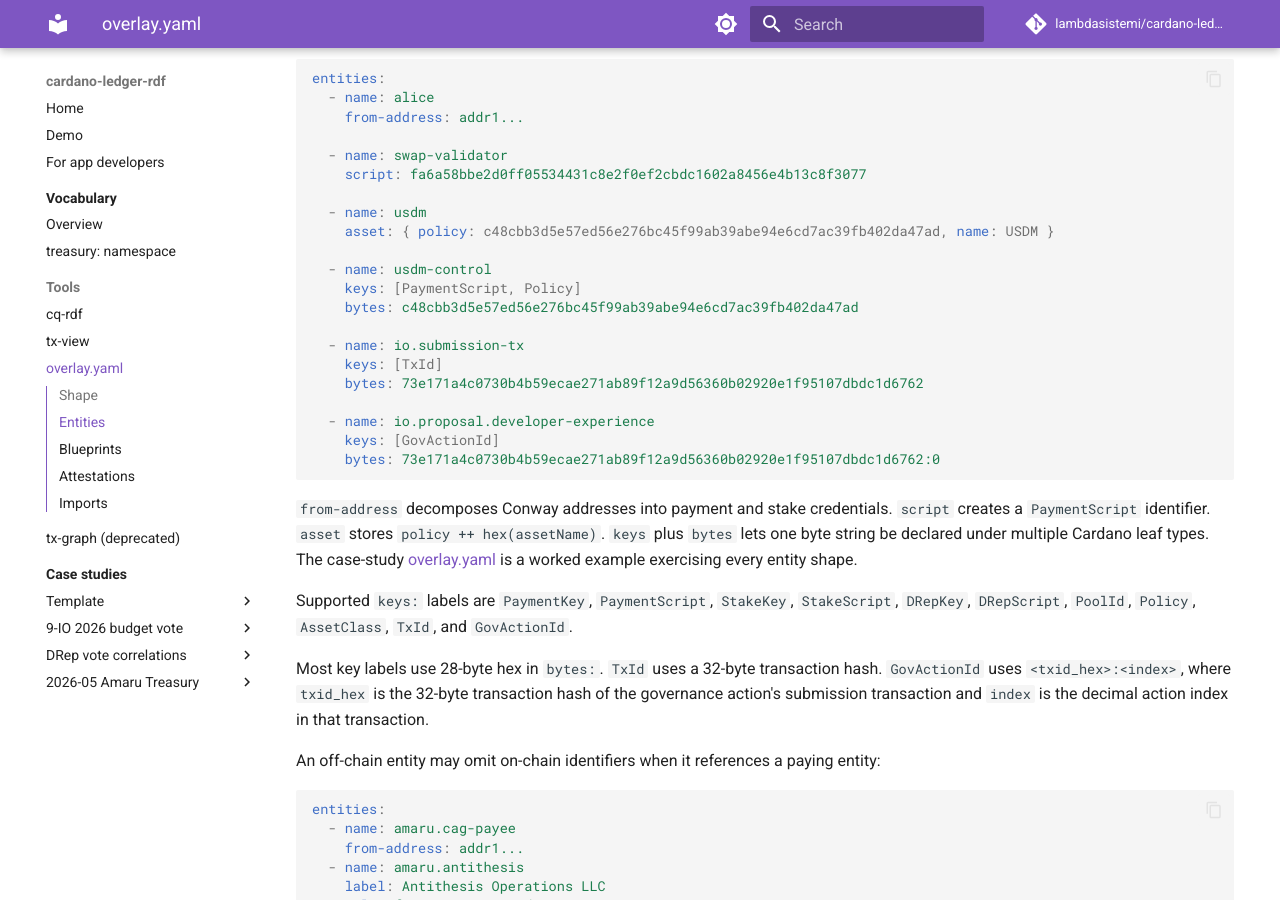
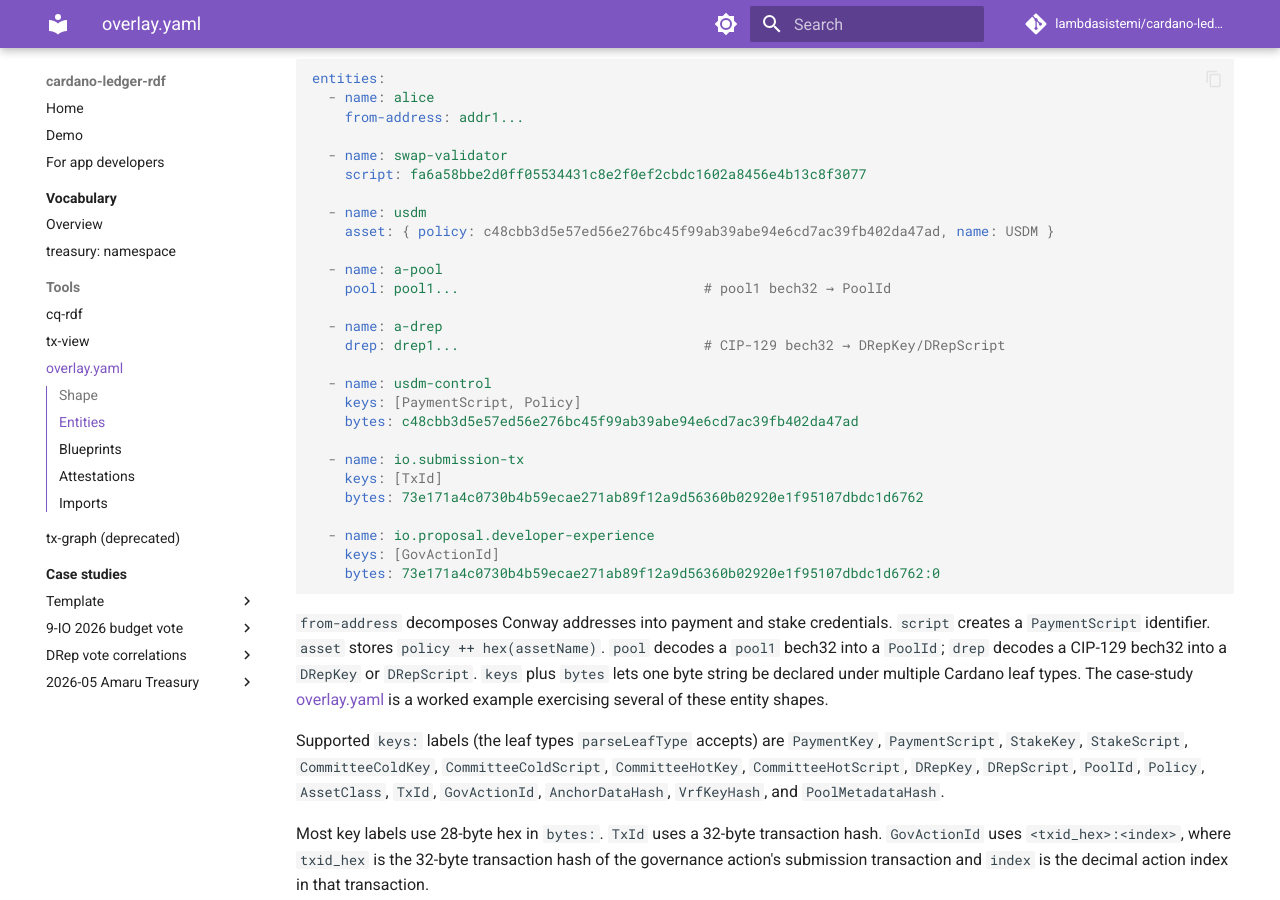
Before and after one commit to lambdasistemi/cardano-ledger-rdf, an MkDocs documentation site: the page built from docs/overlay-yaml.md, in a window 1280 px wide and 900 px high, scrolled down 1550 px. Built offline with MkDocs 1.6.1 and Material for MkDocs 9.7.7, drawn with Linux system fonts in a browser that asks for light colours; comment, search, counter and statistics services are not loaded.

Commit message:
docs: align README with the standard frame and add an architecture diagram
- Reorder the README into the org-standard section order (What is this,
  Architecture, Install, Quickstart, Usage, Documentation, Development,
  License) and add a mermaid architecture diagram of the cq-rdf/tx-view
  pipeline.
- Fix install/download facts: release assets are versioned
  (cq-rdf-<ver>-x86_64-linux.AppImage), so the unversioned
  latest/download URLs in the demo would 404; add the real Homebrew tap
  install line.
- Drop the unimplemented 'cq-rdf metadata' asset slot from README,
  index, and for-app-developers; metadata is decoded by 'cq-rdf body'
  with no separate subcommand.
- Add the required --token $BLOCKFROST_PROJECT_ID to every blockfrost
  pipe; blockfrost fetch fails without it.
- Fix the demo 'reproduce' pipe: it piped blueprint | shacl > package.ttl,
  capturing the (empty-on-conformance) SHACL report instead of the typed
  lattice the following arq queries read.
- overlay.yaml: document the pool:/drep: identifier shapes and complete
  the keys: leaf-type label list (parseLeafType accepts 18, not 11).
- vocab: the validation gate (#40) is wired into CI, nix flake check, and
  just; replace the stale 'being ported' note with the actual gates.

```diff
--- a/docs/overlay-yaml.md
+++ b/docs/overlay-yaml.md
@@ -76,6 +76,12 @@ entities:
   - name: usdm
     asset: { policy: c48cbb3d5e57ed56e276bc45f99ab39abe94e6cd7ac39fb402da47ad, name: USDM }
 
+  - name: a-pool
+    pool: pool1...                              # pool1 bech32 → PoolId
+
+  - name: a-drep
+    drep: drep1...                              # CIP-129 bech32 → DRepKey/DRepScript
+
   - name: usdm-control
     keys: [PaymentScript, Policy]
     bytes: c48cbb3d5e57ed56e276bc45f99ab39abe94e6cd7ac39fb402da47ad
@@ -91,14 +97,19 @@ entities:
 
 `from-address` decomposes Conway addresses into payment and stake
 credentials. `script` creates a `PaymentScript` identifier. `asset`
-stores `policy ++ hex(assetName)`. `keys` plus `bytes` lets one byte
-string be declared under multiple Cardano leaf types. The case-study
+stores `policy ++ hex(assetName)`. `pool` decodes a `pool1` bech32 into
+a `PoolId`; `drep` decodes a CIP-129 bech32 into a `DRepKey` or
+`DRepScript`. `keys` plus `bytes` lets one byte string be declared under
+multiple Cardano leaf types. The case-study
 [overlay.yaml](case-studies/2026-05-amaru-treasury/overlay.yaml) is a
-worked example exercising every entity shape.
+worked example exercising several of these entity shapes.
 
-Supported `keys:` labels are `PaymentKey`, `PaymentScript`, `StakeKey`,
-`StakeScript`, `DRepKey`, `DRepScript`, `PoolId`, `Policy`,
-`AssetClass`, `TxId`, and `GovActionId`.
+Supported `keys:` labels (the leaf types `parseLeafType` accepts) are
+`PaymentKey`, `PaymentScript`, `StakeKey`, `StakeScript`,
+`CommitteeColdKey`, `CommitteeColdScript`, `CommitteeHotKey`,
+`CommitteeHotScript`, `DRepKey`, `DRepScript`, `PoolId`, `Policy`,
+`AssetClass`, `TxId`, `GovActionId`, `AnchorDataHash`, `VrfKeyHash`,
+and `PoolMetadataHash`.
 
 Most key labels use 28-byte hex in `bytes:`. `TxId` uses a 32-byte
 transaction hash. `GovActionId` uses `<txid_hex>:<index>`, where
```
Also changed, not shown: README.md (+124 -67 lines), docs/cq-rdf.md (+2 -1 lines), docs/demo.md (+16 -11 lines), docs/for-app-developers.md (+9 -4 lines), docs/index.md (+9 -4 lines), docs/vocab.md (+13 -3 lines).
